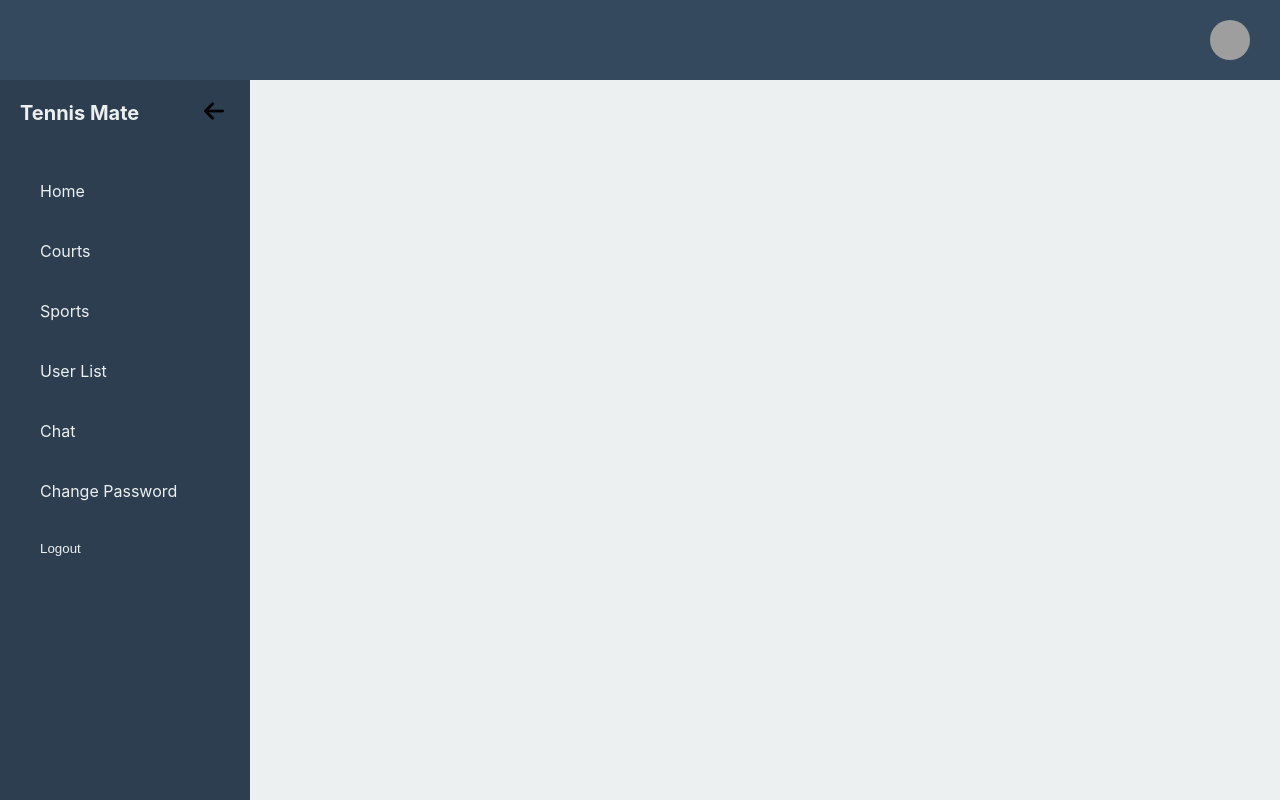
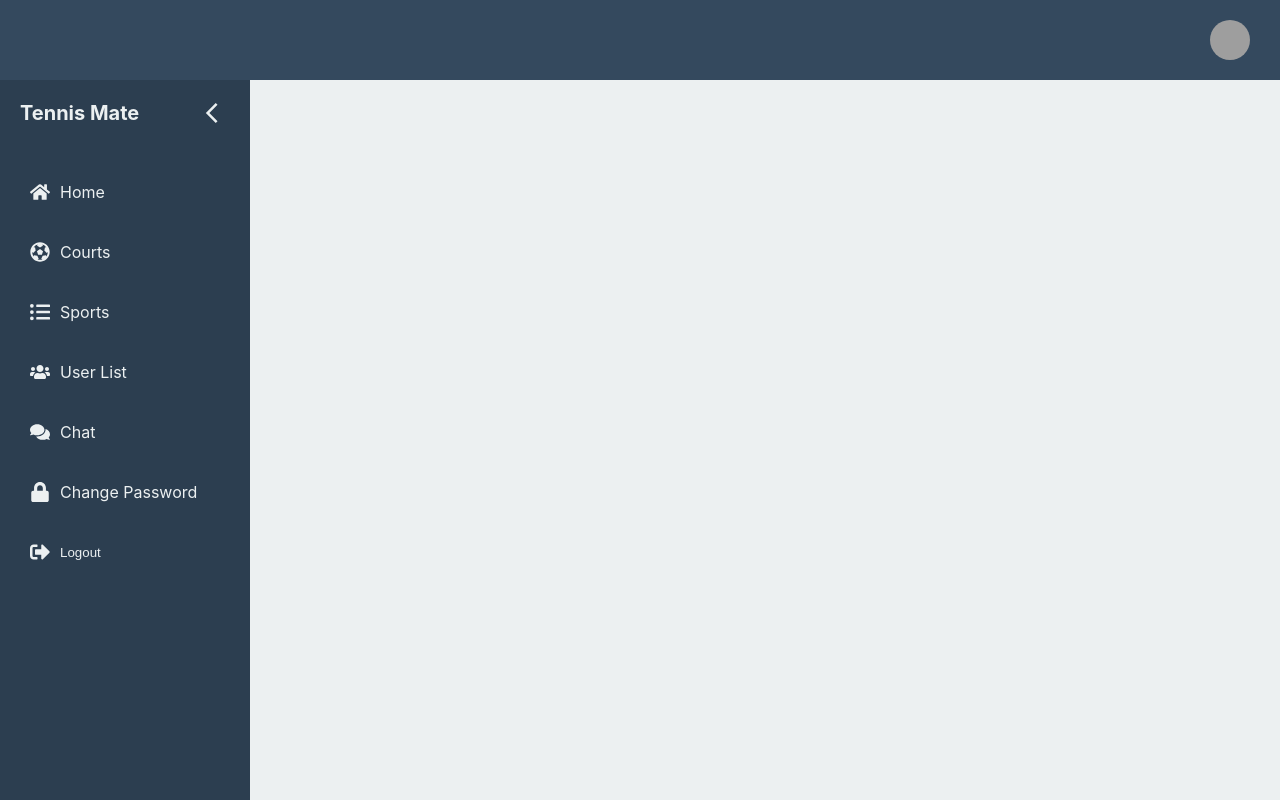
Before and after one commit to rohitsmart/react_jsNotification, a React (Create React App) app: page /dashboard in a window 1280 px wide. Built offline with nearby package versions, Linux system fonts and the light colour scheme; grey boxes are pictures that could not be loaded.

Commit message:
react js icons upadted

```diff
--- a/package.json
+++ b/package.json
@@ -11,6 +11,7 @@
     "process": "^0.11.10",
     "react": "^18.3.1",
     "react-dom": "^18.3.1",
+    "react-icons": "^5.3.0",
     "react-router-dom": "^6.27.0",
     "react-scripts": "5.0.1",
     "web-vitals": "^2.1.4"
--- a/src/container/dashboard/DashboardLayout.css
+++ b/src/container/dashboard/DashboardLayout.css
@@ -60,6 +60,8 @@
 
 .sidebar-nav li {
   padding: 10px 20px;
+  display: flex;
+  align-items: center;
 }
 
 .sidebar-nav li a, .sidebar-nav li button {
@@ -67,33 +69,25 @@
   text-decoration: none;
   display: flex;
   align-items: center;
+  width: 100%;
+  padding: 10px;
   background: none;
   border: none;
   cursor: pointer;
-  width: 100%;
-  padding: 10px;
 }
 
 .sidebar-nav li a:hover, .sidebar-nav li button:hover {
   background-color: #34495e;
 }
 
-.sidebar-nav li i {
+/* Icon styling */
+.sidebar-nav li svg {
   margin-right: 10px;
-  font-size: 18px;
+  font-size: 20px; /* Adjust the icon size as needed */
 }
 
-/* Ensure all menu items, including logout, have the same style */
-.sidebar-nav li button {
-  background: none;
-  border: none;
-  text-align: left;
-  cursor: pointer;
-}
-
-/* Responsive adjustments for when sidebar is collapsed */
-.sidebar.closed .sidebar-nav li a span,
-.sidebar.closed .sidebar-nav li button span {
+/* Ensure text is hidden when the sidebar is closed */
+.sidebar.closed .sidebar-nav li span {
   display: none;
 }
 
@@ -103,11 +97,12 @@
   border: none;
   color: #ecf0f1;
   cursor: pointer;
+  display: flex;
+  align-items: center;
 }
 
-.toggle-btn img {
-  width: 20px;
-  height: 20px;
+.toggle-btn svg {
+  font-size: 24px; /* Adjust toggle icon size */
 }
 
 /* Profile section inside the header */
--- a/src/container/dashboard/DashboardLayout.js
+++ b/src/container/dashboard/DashboardLayout.js
@@ -1,9 +1,11 @@
 import React, { useState } from "react";
 import { Link, Outlet, useNavigate } from "react-router-dom";
 import './DashboardLayout.css';
+
+// Importing icons from react-icons
+import { FaHome, FaFutbol, FaListUl, FaUsers, FaLock, FaSignOutAlt, FaComments } from 'react-icons/fa';
+import { MdOutlineArrowBackIos, MdOutlineArrowForwardIos } from 'react-icons/md';
 import avtar from '../../assests/icons/profile.png';
-import leftArrow from '../../assests/icons/left-arrow.png';
-import rightArrow from '../../assests/icons/right-arrow.png';
 
 const DashboardLayout = () => {
   const [isSidebarOpen, setSidebarOpen] = useState(true);
@@ -29,17 +31,17 @@ const DashboardLayout = () => {
           <div className="sidebar-header">
             <h2>{isSidebarOpen ? 'Tennis Mate' : 'TM'}</h2>
             <button onClick={() => setSidebarOpen(!isSidebarOpen)} className="toggle-btn">
-              <img src={isSidebarOpen ? leftArrow : rightArrow} alt="toggle arrow" />
+              {isSidebarOpen ? <MdOutlineArrowBackIos /> : <MdOutlineArrowForwardIos />}
             </button>
           </div>
           <ul className="sidebar-nav">
-            <li><Link to="/dashboard/home"><i className="icon-home"></i> {isSidebarOpen && "Home"}</Link></li>
-            <li><Link to="/dashboard/courts"><i className="icon-courts"></i> {isSidebarOpen && "Courts"}</Link></li>
-            <li><Link to="/dashboard/sports"><i className="icon-sports"></i> {isSidebarOpen && "Sports"}</Link></li>
-            <li><Link to="/dashboard/userlist"><i className="icon-users"></i> {isSidebarOpen && "User List"}</Link></li>
-            <li><Link to="/dashboard/chat"><i className="icon-chat"></i> {isSidebarOpen && "Chat"}</Link></li>
-            <li><Link to="/dashboard/change-password"><i className="icon-password"></i> {isSidebarOpen && "Change Password"}</Link></li>
-            <li><button onClick={handleLogout}><i className="icon-logout"></i> {isSidebarOpen && "Logout"}</button></li>
+            <li><Link to="/dashboard/home"><FaHome /> {isSidebarOpen && <span>Home</span>}</Link></li>
+            <li><Link to="/dashboard/courts"><FaFutbol /> {isSidebarOpen && <span>Courts</span>}</Link></li>
+            <li><Link to="/dashboard/sports"><FaListUl /> {isSidebarOpen && <span>Sports</span>}</Link></li>
+            <li><Link to="/dashboard/userlist"><FaUsers /> {isSidebarOpen && <span>User List</span>}</Link></li>
+            <li><Link to="/dashboard/chat"><FaComments /> {isSidebarOpen && <span>Chat</span>}</Link></li>
+            <li><Link to="/dashboard/change-password"><FaLock /> {isSidebarOpen && <span>Change Password</span>}</Link></li>
+            <li><button onClick={handleLogout}><FaSignOutAlt /> {isSidebarOpen && <span>Logout</span>}</button></li>
           </ul>
         </aside>
 
```
Also changed, not shown: 1 other file (tests, documents, lock files or other folders).
